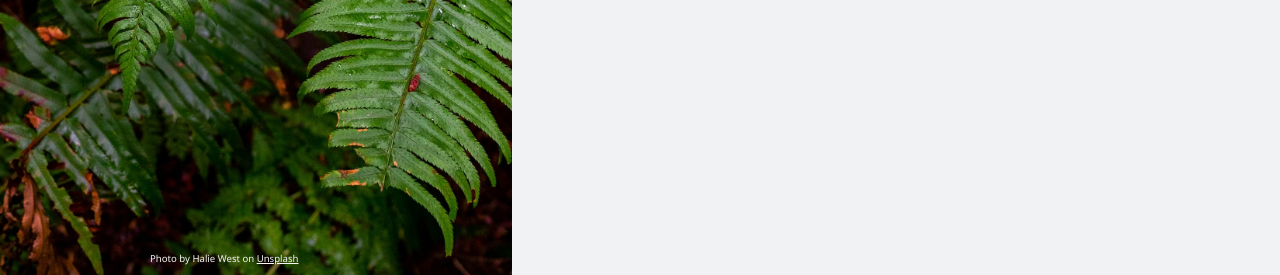
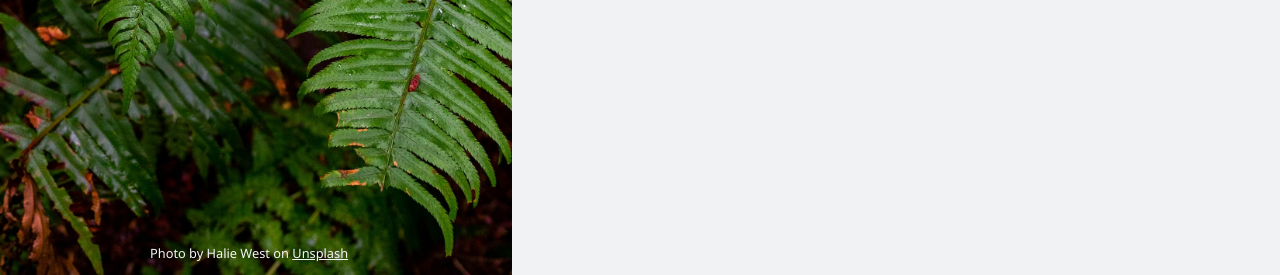
Before and after one commit to schea85/odin-form, a plain HTML site: page index.html in a window 1280 px wide. Shown: the part 525-800 px from the top of the page. Drawn offline with Linux system fonts and the light colour scheme.

Commit message:
changed credit font size

```diff
--- a/css/styles.css
+++ b/css/styles.css
@@ -159,7 +159,7 @@ button {
 
 .credit-container p {
     color: whitesmoke;
-    font-size: .6rem;
+    font-size: .8rem;
 }
 
 .credit-container a {
```
